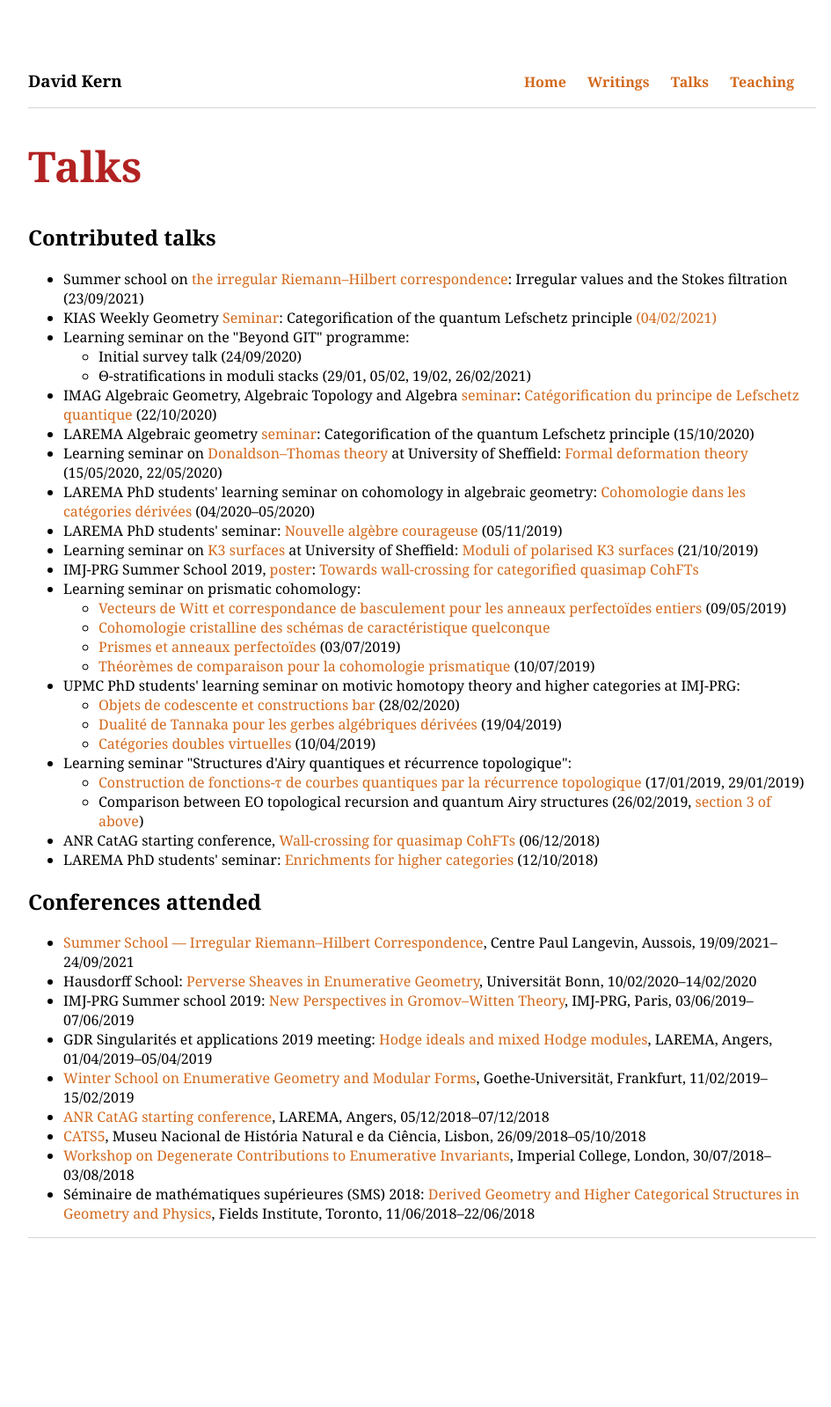
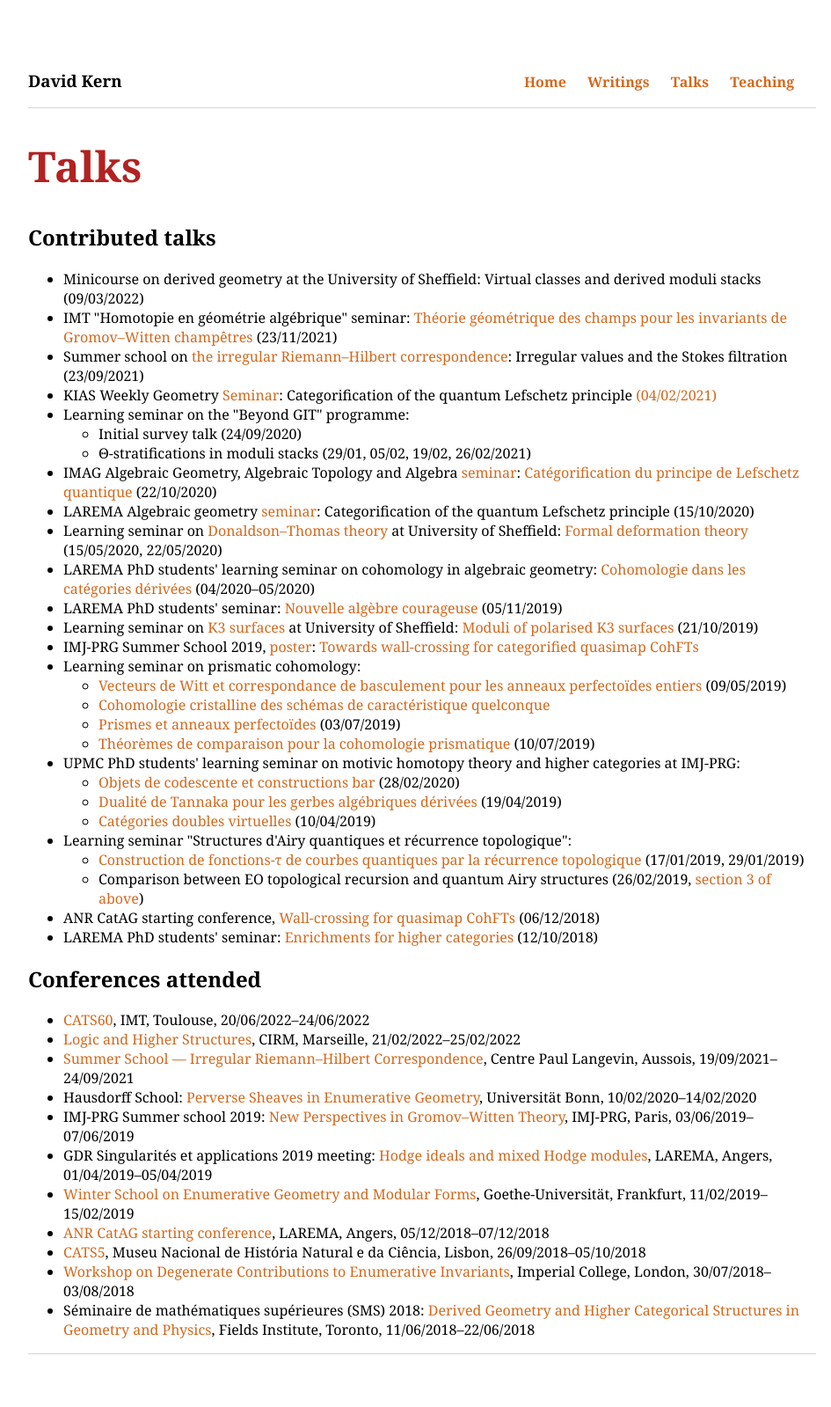
Before and after one commit to dskern/dskern.github.io, a Jekyll site: the page built from talks.html, in a window 1280 px wide. Shown: the whole page at 88% size, without its empty margins (160-1105 px from the left). Built offline with Jekyll 4.4.1, drawn with Linux system fonts in a browser that asks for light colours; before the commit the page ends 1467 px from its top, so only the background shows below that.

Commit message:
Update talks.html

```diff
--- a/talks.html
+++ b/talks.html
@@ -6,6 +6,8 @@ layout: default
 <h2>Contributed talks</h2>
 
 <ul>
+    <li>Minicourse on derived geometry at the University of Sheffield: Virtual classes and derived moduli stacks (09/03/2022)</li>
+    <li>IMT "Homotopie en géométrie algébrique" seminar: <a href="Talks/Qmap_GeomFT.pdf">Théorie géométrique des champs pour les invariants de Gromov–Witten champêtres</a> (23/11/2021)</li>
     <li>Summer school on <a href="https://bebtoen.wixsite.com/nedag/aussois-2020">the irregular Riemann&ndash;Hilbert correspondence</a>: Irregular values and the Stokes filtration (23/09/2021)</li>
     <li>KIAS Weekly Geometry <a href="https://bhamidisreedhar.github.io/Seminars.html">Seminar</a>:  Categorification of the quantum Lefschetz principle <a href="http://www.kias.re.kr/sub05/sub05_02_01_01.jsp?seqno=PGN1720210118-0001&nowBlock=0&page=1&subject=&mjrcd=&mjrcd2=all&sdate=20210304&edate=&keyField=&keyWord=&list_url=/sub05/sub05_02_01.jsp&slides=">(04/02/2021)</a></li>
     <li>Learning seminar on the "Beyond GIT" programme:</li>
@@ -44,6 +46,8 @@ layout: default
 
 <h2>Conferences attended</h2>
 <ul>
+    <li><a href="https://bebtoen.wixsite.com/nedag/cats-60">CATS60</a>, IMT, Toulouse, 20/06/2022&ndash;24/06/2022</li>
+    <li><a href="https://conferences.cirm-math.fr/2689.html">Logic and Higher Structures</a>, CIRM, Marseille, 21/02/2022&ndash;25/02/2022</li>
     <li><a href="https://bebtoen.wixsite.com/nedag/aussois-2020">Summer School &mdash; Irregular Riemann&ndash;Hilbert Correspondence</a>, Centre Paul Langevin, Aussois, 19/09/2021&ndash;24/09/2021</li>
     <li>Hausdorff School: <a href="https://www.hcm.uni-bonn.de/perversesheaves2020">Perverse Sheaves in Enumerative Geometry</a>, Universität Bonn, 10/02/2020&ndash;14/02/2020</li>
     <li>IMJ-PRG Summer school 2019: <a href="http://school2019.imj-prg.fr/index.php">New Perspectives in Gromov&ndash;Witten Theory</a>, IMJ-PRG, Paris, 03/06/2019&ndash;07/06/2019</li>
```
